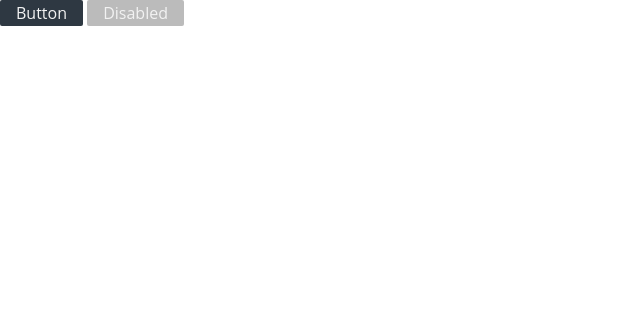
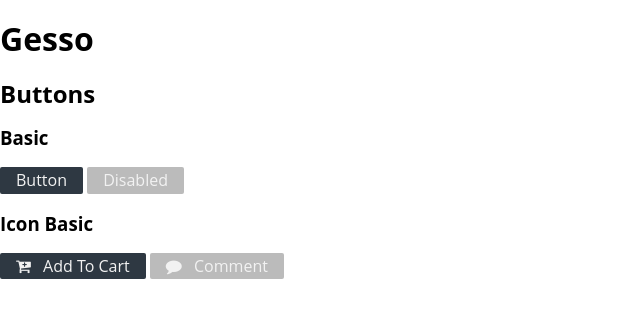
Before and after one commit to cirothedesertwind/gesso, a plain HTML site: page public_html/index.html in a window 1280 px wide. Shown: the whole page, without its empty margins (0-640 px from the left). Drawn offline with nearby package versions, Linux system fonts and the light colour scheme; files that its build step writes are made by us from their sources.

Commit message:
Add icon buttons.

```diff
--- a/public_html/index.html
+++ b/public_html/index.html
@@ -6,10 +6,23 @@
         <meta name="viewport" content="width=device-width, initial-scale=1.0">
 
         <link href="https://cdnjs.cloudflare.com/ajax/libs/normalize/3.0.3/normalize.min.css" type="text/css" rel="stylesheet"/>
+        <link rel="stylesheet" href="//maxcdn.bootstrapcdn.com/font-awesome/4.3.0/css/font-awesome.min.css">
         <link href="css/gesso.css" type="text/css" rel="stylesheet"/>
     </head>
     <body>
+        <h1>Gesso</h1>
+        <h2>Buttons</h2>
+        <h3>Basic</h3>
         <button data-gesso-btn>Button</button>
         <button data-gesso-btn disabled>Disabled</button>
+        <h3>Icon Basic</h3>
+        <button data-gesso-btn>
+            <span data-gesso-icon class="fa fa-cart-plus"></span>
+            Add To Cart
+        </button>
+        <button data-gesso-btn disabled>
+            <span data-gesso-icon class="fa fa-comment"></span>
+            Comment
+        </button>
     </body>
 </html>
--- a/public_html/scss/_gesso-button.scss
+++ b/public_html/scss/_gesso-button.scss
@@ -1,6 +1,6 @@
 [data-gesso-btn] {
     /* Default Background */
-     background-color: $color-1ary;
+    background-color: $color-1ary;
 
     /* Font */
     color: $color-white;
@@ -31,3 +31,7 @@
 [data-gesso-btn]:disabled {
     background-color: $color-disabled;
 }
+
+[data-gesso-btn] [data-gesso-icon] {
+    padding-right: 0.5em;
+}
```
